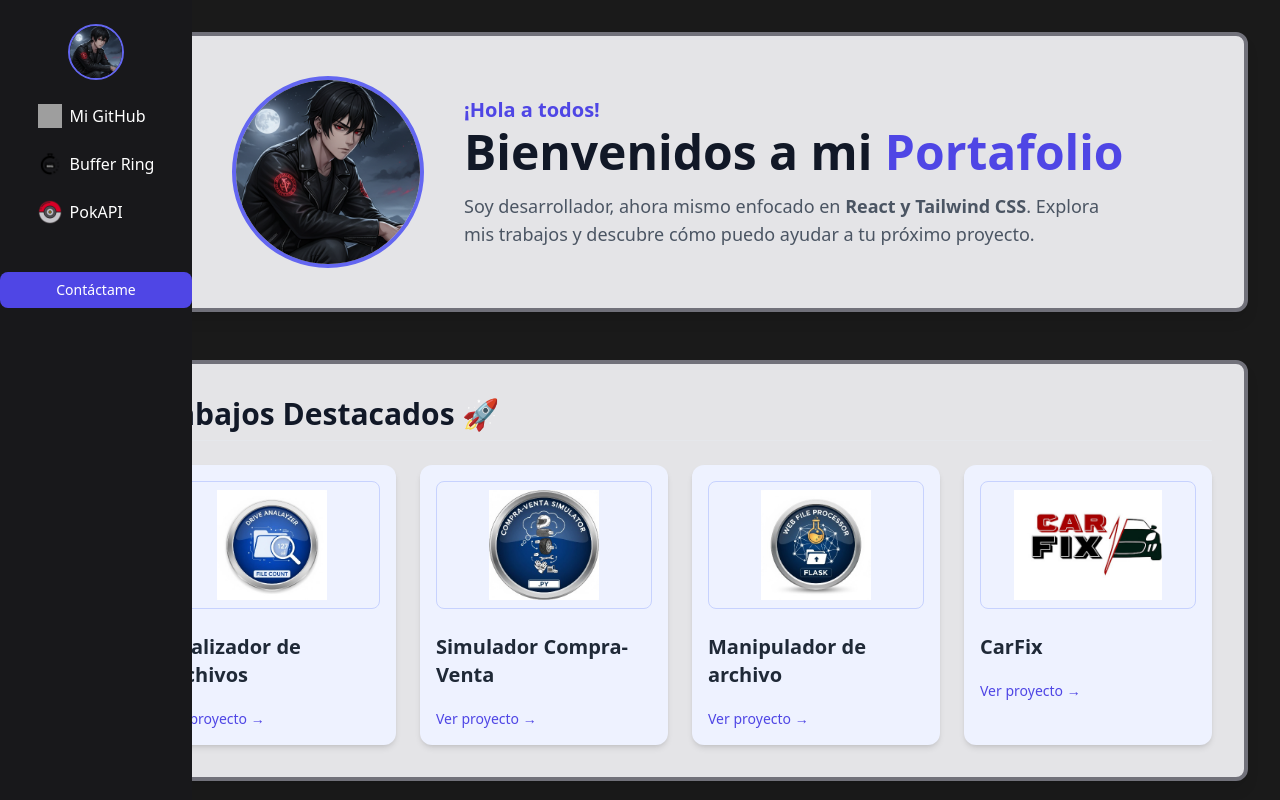
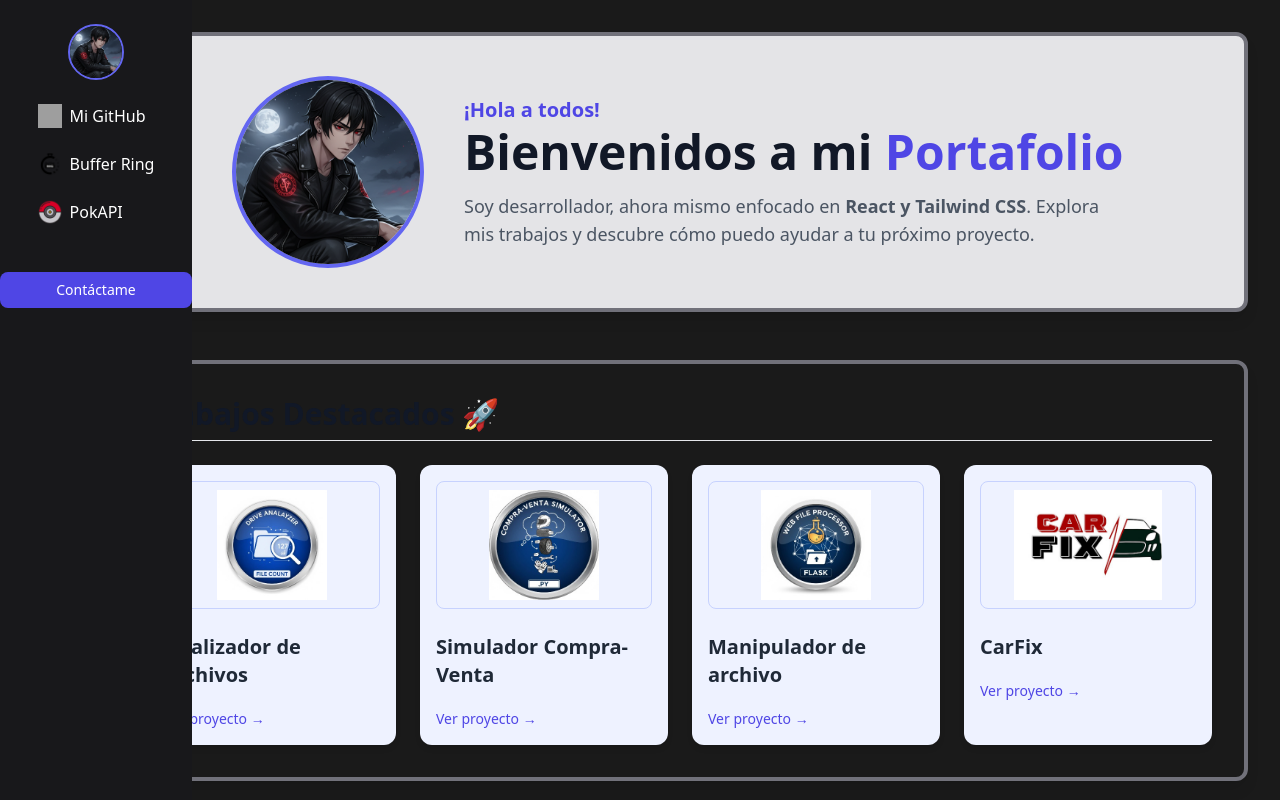
Before and after one commit to Hades-dev-code/Lenguaje-de-programaciob, a React app in the folder hadespage/: page / in a window 1280 px wide. Shown: the top 800 px of the page. Built offline with nearby package versions, Linux system fonts and the light colour scheme; grey boxes are pictures that could not be loaded.

Commit message:
Update Work.jsx

```diff
--- a/hadespage/src/components/shared/Work.jsx
+++ b/hadespage/src/components/shared/Work.jsx
@@ -1,13 +1,11 @@
 import React from "react";
 import WorkItem from "../shared/WorkItem";
 
-// Importa tus imágenes desde assets
 import DriveAnalyzer from "../../assets/driveanalizer.jpg";
 import Simulator from "../../assets/simulator.jpg";
 import Peak from "../../assets/peak.jpg";
 import CarFix from "../../assets/Carfix.jpg";
 
-// Array de proyectos destacados
 const workItems = [
   {
     title: "Analizador de archivos",
@@ -35,13 +33,12 @@ function Work() {
   return (
     <section
       id="trabajos"
-      className="border-4 border-zinc-500 p-8 bg-zinc-200 rounded-xl shadow-lg mt-12"
+      className="border-4 border-zinc-500 p-8 rounded-xl shadow-lg mt-12 transition-colors duration-300"
     >
       <h2 className="text-3xl font-bold text-gray-900 mb-6 border-b pb-2">
         Trabajos Destacados 🚀
       </h2>
 
-      {/* Grid de proyectos */}
       <div className="grid grid-cols-1 md:grid-cols-2 lg:grid-cols-4 gap-6">
         {workItems.map((item, index) => (
           <WorkItem
```
